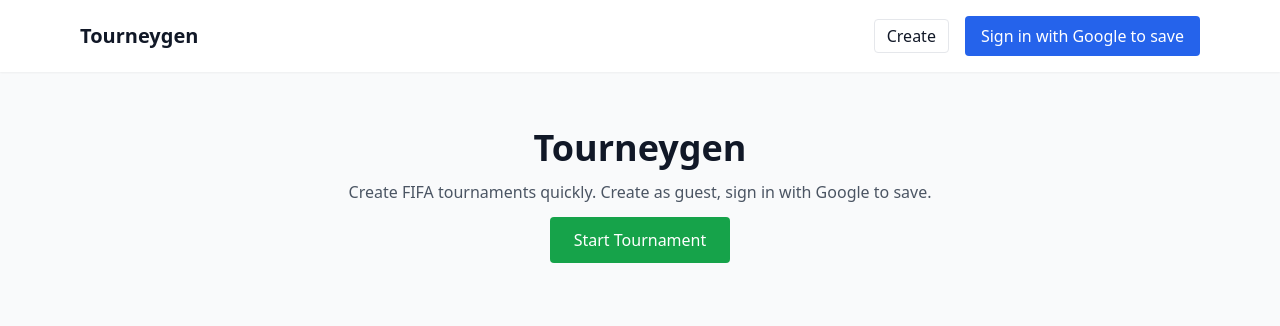
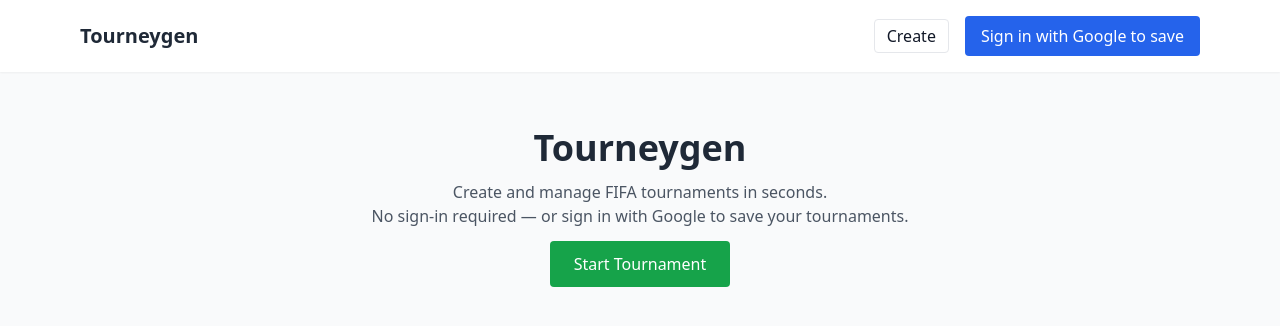
Before and after one commit to hmferdous/tourneygen, a React (Vite) app: page / in a window 1280 px wide. Shown: the top 326 px of the page. Built offline with nearby package versions, Linux system fonts and the light colour scheme; no server answers.

Commit message:
Refactor App.jsx to use TournamentDetail and clean layout

```diff
--- a/src/App.jsx
+++ b/src/App.jsx
@@ -1,42 +1,58 @@
 import React from 'react'
 import { Routes, Route, Link } from 'react-router-dom'
 import CreateTournament from './pages/CreateTournament'
-import TournamentView from './pages/TournamentView'
+import TournamentDetail from './pages/TournamentDetail'
 import GoogleAuthButton from './components/GoogleAuthButton'
-
 
 export default function App() {
   return (
-<div>
+    <div className="min-h-screen bg-gray-50">
+      {/* Header */}
       <header className="bg-white shadow-sm">
         <div className="max-w-6xl mx-auto p-4 flex justify-between items-center">
-<Link to="/" className="font-bold text-xl">Tourneygen</Link>
+          <Link to="/" className="font-bold text-xl text-gray-800 hover:text-green-700 transition">
+            Tourneygen
+          </Link>
+
           <div className="flex items-center gap-4">
-<Link to="/create" className="px-3 py-1 border rounded">Create</Link>
+            <Link
+              to="/create"
+              className="px-3 py-1 border rounded hover:bg-gray-100 transition"
+            >
+              Create
+            </Link>
             <GoogleAuthButton />
           </div>
         </div>
       </header>
 
-
+      {/* Main Content */}
       <main className="py-8">
         <Routes>
           <Route path="/" element={<Home />} />
           <Route path="/create" element={<CreateTournament />} />
-<Route path="/tournament/:id" element={<TournamentView />} />
+          <Route path="/tournament/:id" element={<TournamentDetail />} />
         </Routes>
       </main>
     </div>
   )
 }
 
-
 function Home() {
   return (
     <div className="max-w-4xl mx-auto p-6 text-center">
-<h1 className="text-4xl font-bold mb-3">Tourneygen</h1>
-<p className="text-gray-600 mb-6">Create FIFA tournaments quickly. Create as guest, sign in with Google to save.</p>
-<Link to="/create" className="px-6 py-3 bg-green-600 text-white rounded">Start Tournament</Link>
+      <h1 className="text-4xl font-bold mb-3 text-gray-800">Tourneygen</h1>
+      <p className="text-gray-600 mb-6">
+        Create and manage FIFA tournaments in seconds.
+        <br />
+        No sign-in required — or sign in with Google to save your tournaments.
+      </p>
+      <Link
+        to="/create"
+        className="px-6 py-3 bg-green-600 text-white rounded hover:bg-green-700 transition"
+      >
+        Start Tournament
+      </Link>
     </div>
   )
 }
```
Lines whose indentation alone changed are shown as unchanged.
